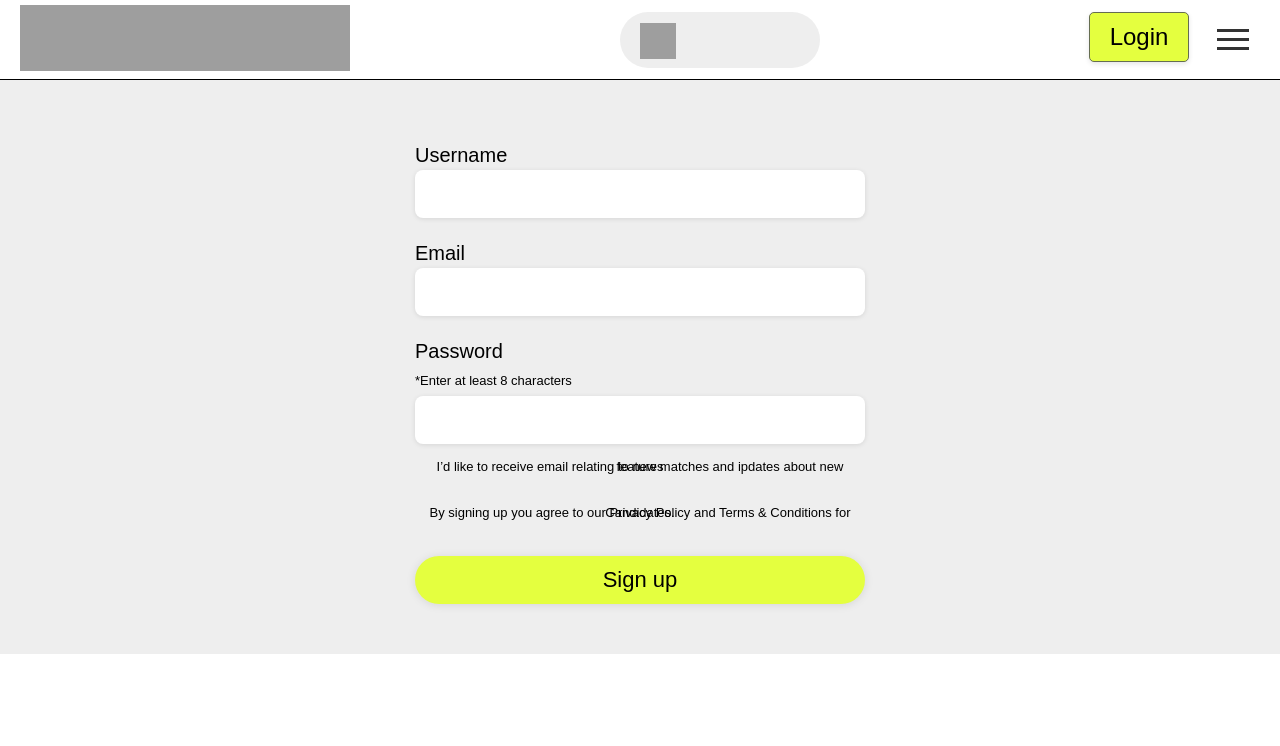
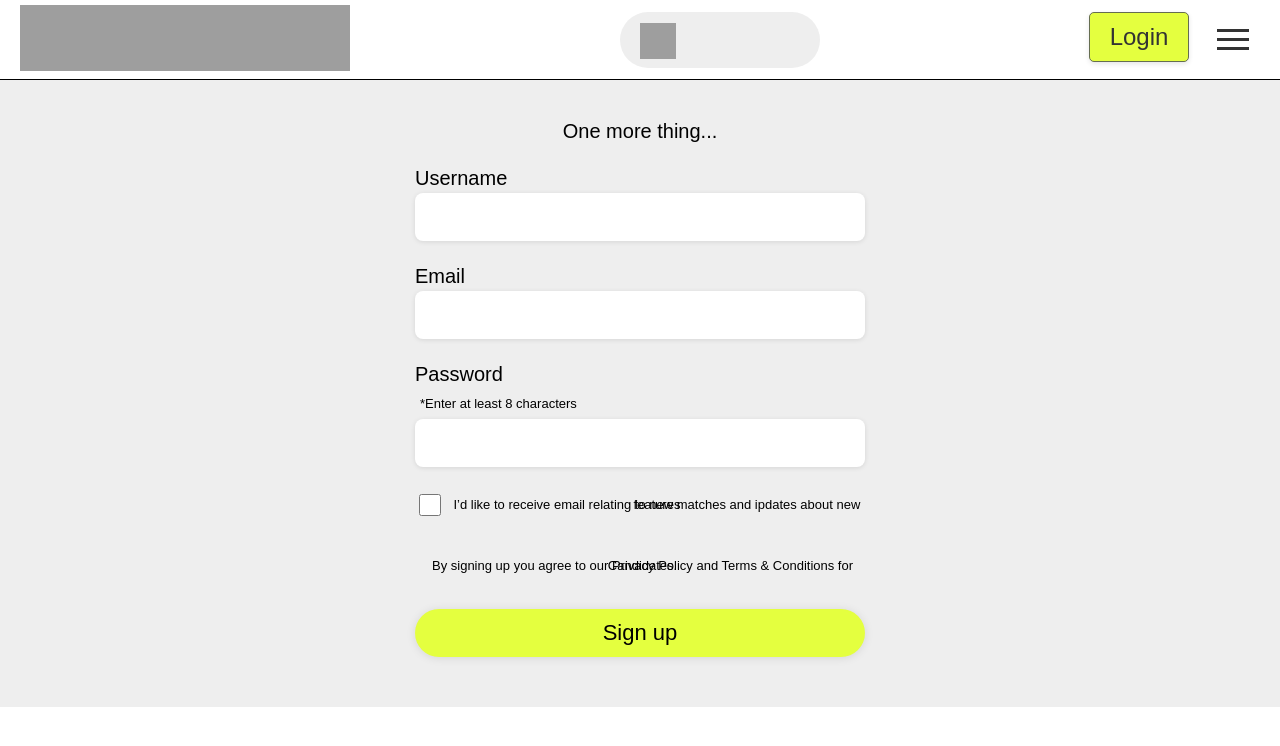
Before and after one commit to zoan57/collaboration-hub, a React app: page /register in a window 1280 px wide. Shown: the top 746 px of the page. Built offline with nearby package versions, Linux system fonts and the light colour scheme; no server answers; grey boxes are pictures that could not be loaded; the HTML template or start-up script is replaced by a standard one.

Commit message:
Animation: make the logo alive!

```diff
--- a/src/App.js
+++ b/src/App.js
@@ -1,10 +1,13 @@
 import React from "react";
-import "./style.css";
+import "./css/style.css";
 import Navbar from "./components/Navbar";
 import { BrowserRouter, Route, Routes } from "react-router-dom";
-import Home from "./Pages/Home";
+import Landing from "./Pages/Landing";
 import Login from "./Pages/Login";
 import Register from "./Pages/Register";
+import Project from "./Pages/Project";
+import AI from "./Pages/AI";
+
 
 
 const App=()=>{
@@ -12,9 +15,11 @@ const App=()=>{
         <BrowserRouter basename="/">
             <Navbar/>
             <Routes>
-                <Route path="/" element={<Home/>}/>
+                <Route path="/" element={<Landing/>}/>
                 <Route path="/login" element={<Login/>}/>
                 <Route path="/register" element={<Register/>}/>
+                <Route path="/project" element={<Project/>}/>
+                <Route path="/AI" element={<AI/>}/>
             </Routes>
         </BrowserRouter>
     )
--- /dev/null
+++ b/src/Pages/AI.js
@@ -0,0 +1,22 @@
+import React,{useState, useEffect} from "react";
+
+const AI=()=>{
+    /*useEffect(()=>{
+        const ai=document.getElementById("ai-img");
+        const interval = setInterval((e) => {
+            ai.classList.toggle("logo-ai-move");
+            console.log("haha");
+          }, 500);
+        return () => {
+        clearInterval(interval);
+        };
+    })*/
+    return(
+        <div className="ai">
+            <img src="/images/logo-sm.png" className="logo-ai-move" id="ai-img"></img>
+            <span>I'll be here soon...</span>
+        </div>
+    )
+}
+
+export default AI;
--- a/src/Pages/Home.js
+++ b/src/Pages/Landing.js
@@ -1,10 +1,10 @@
-import "../style.css";
+import "../css/style.css";
 import Navbar from "../components/Navbar";
 import LandingBgTxt from "../components/Landing-bg-txt";
 import LandingID from "../components/Landing-id";
 import React from "react";
 
-function Home(){
+function Landing(){
     return (
         <div>
             <main className="landing-main">
@@ -16,4 +16,4 @@ function Home(){
 }
 
 
-export default Home;
+export default Landing;
--- a/src/Pages/Login.js
+++ b/src/Pages/Login.js
@@ -33,7 +33,6 @@ const Login=()=>{
                 <br></br>
                 <ButtonLong id="btn-sp-color" text="Log in" onClick={()=>logInWithEmailAndPassword(email,password)}/>
                 <br></br>
-                <br></br>
                 <span>Forgot your password?</span>
                 <br></br>
                 <br></br>
--- /dev/null
+++ b/src/Pages/Project.js
@@ -0,0 +1,13 @@
+import React,{useState, useEffect} from "react";
+
+const Project=()=>{
+    return(
+        <div>
+            <section>
+
+            </section>
+        </div>
+    )
+}
+
+export default Project;
--- a/src/Pages/Register.js
+++ b/src/Pages/Register.js
@@ -14,6 +14,8 @@ const Register=()=>{
     const [password, setPassword] = useState("");
     const [name, setName] = useState("");
     const [user, loading, error] = useAuthState(auth);
+    const [registerColor, setRegisterColor]=useState("");
+
     const navigate=useNavigate();
     useEffect(() => {
         if (loading) {
@@ -25,12 +27,11 @@ const Register=()=>{
     const register = (e) => {
         if (!name) alert("Please enter name");
         registerWithEmailAndPassword(name, email, password);};
-    useEffect(() => {
-        if (loading) return;
-    }, [user, loading]);
+
     return(
-        <section className="register dec-txt">
+        <section className="register dec-txt" id="register">
             <form className="form dec-txt">
+                <div className="register-last-note">One more thing...</div>
                 <div className="input-label">
                     <span>Username</span><br></br>
                     <InputBarLong type="text" value={name} onChange={(e) => setName(e.target.value)}/>
@@ -47,7 +48,10 @@ const Register=()=>{
                     <InputBarLong type="password" value={password} onChange={(e) => setPassword(e.target.value)}/>
                 </div>
                 <br></br>
-                <span className="mark-txt">I’d like to receive email relating to new matches and ipdates about new features</span>
+                <div className="register-check-to-receive">
+                    <input type="checkbox"></input>
+                    <span className="mark-txt">I’d like to receive email relating to new matches and ipdates about new features</span>
+                </div>
                 <br></br>
                 <br></br>
                 <span className="mark-txt">By signing up you agree to our Privacy Policy and Terms & Conditions for Candidates.</span>
--- a/src/components/landing-bg-txt.js
+++ b/src/components/landing-bg-txt.js
@@ -1,11 +1,12 @@
 import React from "react";
+import { Link } from "react-router-dom";
 const LandingBgTxt=()=>{
     return(
         <div className="landing-bg-txt">
             <span className="landing-bg-txt-1">COLLABORATE</span>
             <span className="landing-bg-txt-2">CREATIVE</span>
             <div className="logo-container">
-                <img src="/images/logo-sm.png" className="logo"></img>
+                <Link to="/AI"><img src="/images/logo-sm.png" className="logo"></img></Link>
             </div>
         </div>
     );
--- a/src/style.css
+++ b/src/css/style.css
@@ -3,6 +3,7 @@
 ---HEADER
 ---LANDING PAGE
 ---LOGIN
+---AI
 
 */
 
@@ -30,6 +31,7 @@ h4{
 .mark-txt{
     font-size: small;
     line-height: 0px;
+    margin-left: 5px;
 }
 a{
     text-decoration: none;
@@ -46,6 +48,7 @@ a{
     font-family: 'Homenaje', 'Noto Sans TC', sans-serif;
     transition: 0.5s;
     cursor: pointer;
+    text-align: center;
     box-shadow: 0px 2px 5px rgba(0, 0, 0, 0.1);
 }
 
@@ -171,6 +174,7 @@ input:focus{
 
 .btn-login{
     background-color: #E4FF3F;
+    color: #333;
     margin-right:1rem;
 }
 /*Login Navbar*/
@@ -218,7 +222,17 @@ LANDING PAGE
     width:10rem;
     right: 0;
     bottom: 0;
+    animation: shimmy 1.5s infinite;
+    animation-direction: alternate;
 }
+@keyframes shimmy {
+    0% {
+      transform: translate(0, 0);
+    }
+    100% {
+      transform: translate(0,10px);
+    }
+  }
 .landing-bg-txt-1{
     position: absolute;
     right: 0;
@@ -289,7 +303,7 @@ LANDING PAGE
 \*----------------*/
 .login, .register{
     width: 100vw;
-    height: auto;
+    height:100%;
     padding: 30px 0;
     background: #eee;
     display: flex;
@@ -306,7 +320,14 @@ LANDING PAGE
     width: 450px;
 }
 
-
+.register-check-to-receive{
+    display: flex;
+    align-items: center;
+}
+input[type="checkbox"]{
+    width: 24px;
+    height: 24px;
+}
 .input-label{
     text-align: left;
     margin-top: 20px;
@@ -330,6 +351,39 @@ line-height: 30px;}
     height: 1px;
     background-color: darkgray;
 }
+/*----*\
+   AI
+\*----*/
+.ai{
+    height: 500px;
+    display: flex;
+    flex-wrap: wrap;
+    justify-content: center;
+    align-items: center;
+}
+.logo-ai-move{
+    animation: flipflop 1s infinite;
+}
+@keyframes flipflop {
+    0%{
+        -webkit-transform: scaleX(-1);
+        transform: scaleX(-1);
+    }
+    50%{
+        -webkit-transform: scaleX(-1);
+        transform: scaleX(-1);
+    }
+    51%{
+        -webkit-transform: scaleX(-1);
+        transform: scaleX(1);
+    }
+    100%{
+
+        -webkit-transform: scaleX(-1);
+        transform: scaleX(1);
+    }
+}
+
 
 @media screen and (max-width: 1000px){
     /*LANDING PAGE*/
```
Also changed, not shown: 1 other file (tests, documents, lock files or other folders).
